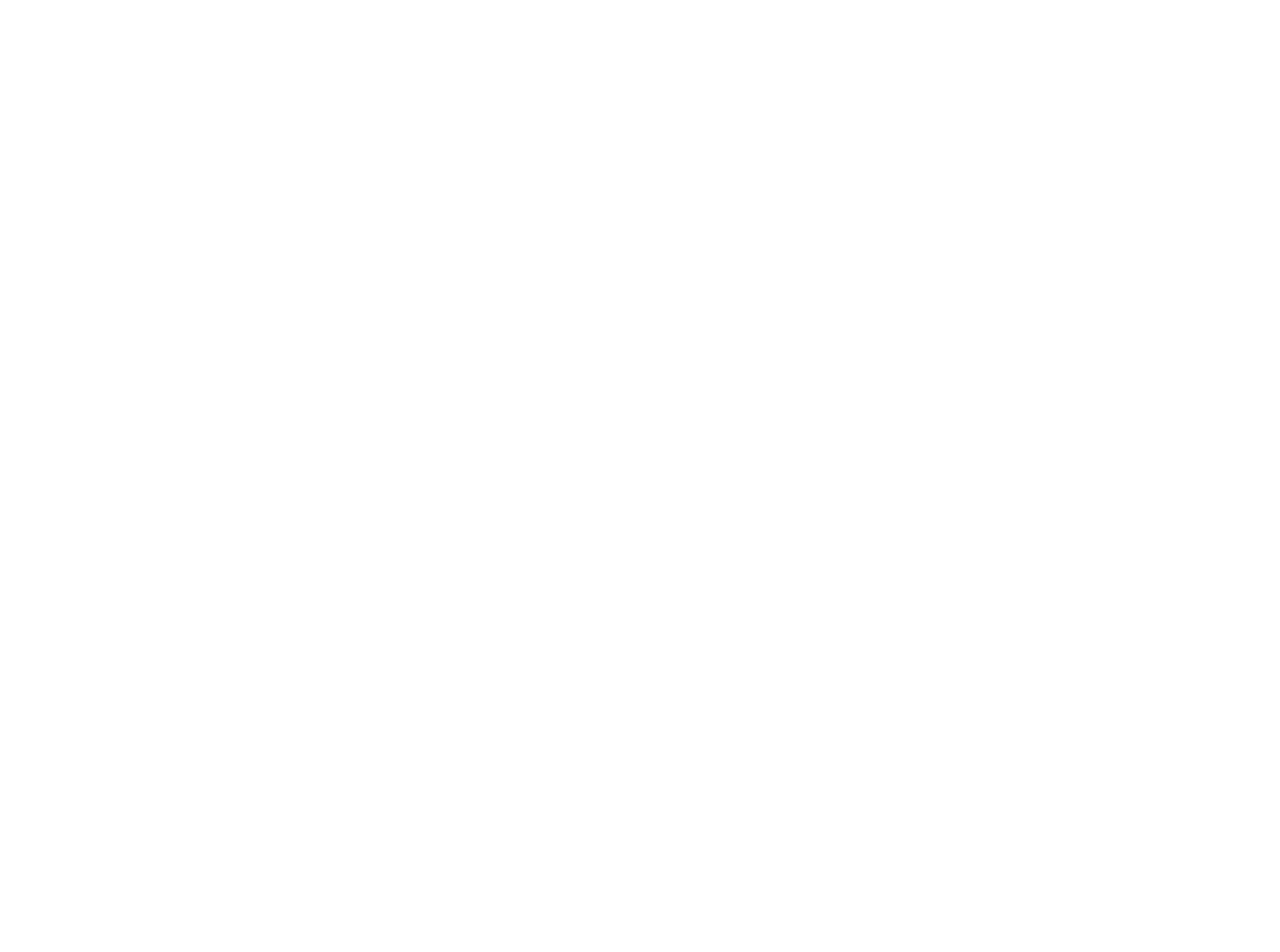
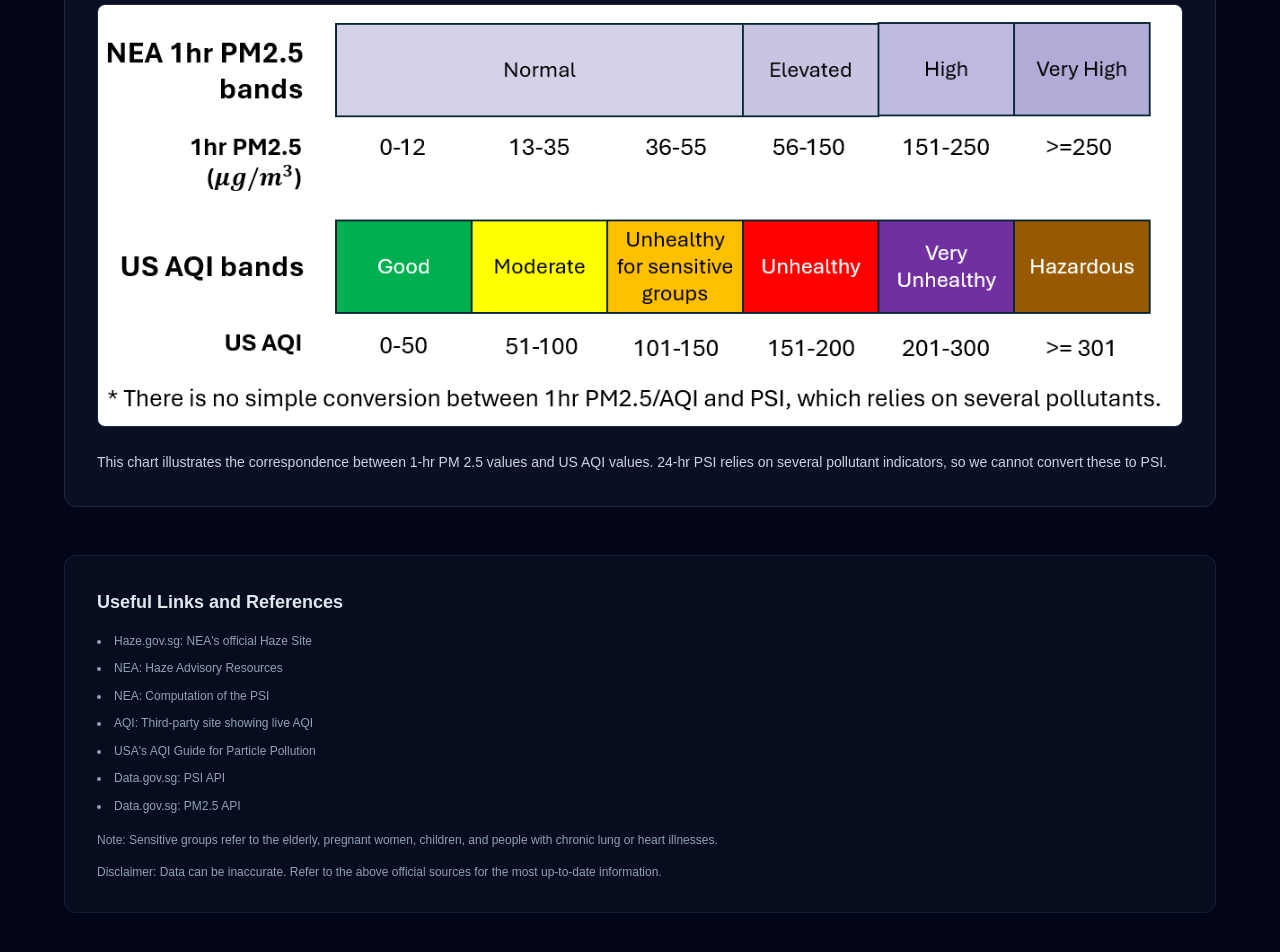
Before and after one commit to philbertshea/haze-app, a Next.js app in the folder frontend/: page / in a window 1280 px wide. Shown: the part 1036-1988 px from the top of the page. Before the commit the page ends 934 px from the top, so only its background shows below. Built offline with nearby package versions, Linux system fonts and the light colour scheme.

Commit message:
Update frontend to include references and helper images

```diff
--- a/frontend/app/page.tsx
+++ b/frontend/app/page.tsx
@@ -1,5 +1,6 @@
 import fs from 'fs';
 import path from 'path';
+import Image from 'next/image';
 import RegionCard from '@/components/RegionCard';
 
 interface Region {
@@ -85,7 +86,7 @@ export default async function Page() {
     timeZone: 'Asia/Singapore',
   });
 
-  const regionNames = data.regions.map((r) => r.name);
+  const regionNames = data.regions.map((r) => r.name).sort((a, b) => a.localeCompare(b));
 
   return (
     <main className="min-h-screen bg-slate-950 text-slate-100 p-6 md:p-12">
@@ -128,6 +129,68 @@ export default async function Page() {
             );
           })}
         </div>
+
+        {/* Bottom Sections */}
+        <div className="space-y-12 pt-8 border-t border-slate-800/80">
+          {/* PM 2.5 to AQI Explainer */}
+          <section className="bg-slate-900/60 border border-slate-800 rounded-xl p-6 md:p-8 space-y-6">
+            <h2 className="text-2xl font-bold text-white tracking-tight">
+              PM 2.5 to AQI Explainer
+            </h2>
+
+            <div className="relative w-full overflow-hidden rounded-lg border border-slate-800 bg-slate-950">
+              <Image
+                src="/pm25ToAQI.png"
+                alt="PM 2.5 to AQI Conversion Chart"
+                width={1200}
+                height={675}
+                className="w-full h-auto object-cover"
+                priority={false}
+              />
+            </div>
+
+            <p className="text-sm text-slate-300 leading-relaxed">
+              This chart illustrates the correspondence between 1-hr PM 2.5 values and US AQI values.
+              24-hr PSI relies on several pollutant indicators, so we cannot convert these to PSI.
+            </p>
+          </section>
+
+          {/* References Section */}
+          <section className="bg-slate-900/40 border border-slate-800/60 rounded-xl p-6 md:p-8 space-y-4 text-xs text-slate-400">
+            <h2 className="text-lg font-semibold text-slate-200">
+              Useful Links and References
+            </h2>
+            <ul className="space-y-2 list-disc list-inside leading-relaxed text-slate-400">
+              <li>
+                <a href="https://www.haze.gov.sg">Haze.gov.sg: NEA's official Haze Site</a>
+              </li>
+              <li>
+                <a href="https://www.haze.gov.sg/resources/posters">NEA: Haze Advisory Resources</a>
+              </li>
+              <li>
+                <a href="https://www.haze.gov.sg/docs/default-source/faq/computation-of-the-pollutant-standards-index-(psi).pdf">NEA: Computation of the PSI</a>
+              </li>
+              <li>
+                <a href="https://aqicn.org/city/singapore/">AQI: Third-party site showing live AQI</a>
+              </li>
+              <li>
+                <a href="https://document.airnow.gov/air-quality-guide-for-particle-pollution.pdf">USA's AQI Guide for Particle Pollution</a>
+              </li>
+              <li>
+                <a href="https://data.gov.sg/datasets/d_fe37906a0182569d891506e815e819b7/view">Data.gov.sg: PSI API</a>
+              </li>
+              <li>
+                <a href="https://data.gov.sg/datasets/d_e1058d6974c877257e32048ab128ad83/view">Data.gov.sg: PM2.5 API</a>
+              </li>
+            </ul>
+            <h2>
+              Note: Sensitive groups refer to the elderly, pregnant women, children, and people with chronic lung or heart illnesses.
+            </h2>
+            <h3>
+              Disclaimer: Data can be inaccurate. Refer to the above official sources for the most up-to-date information.
+            </h3>
+          </section>
+        </div>
       </div>
     </main>
   );
```
Also changed, not shown: frontend/public/pm25ToAQI.png (added).
